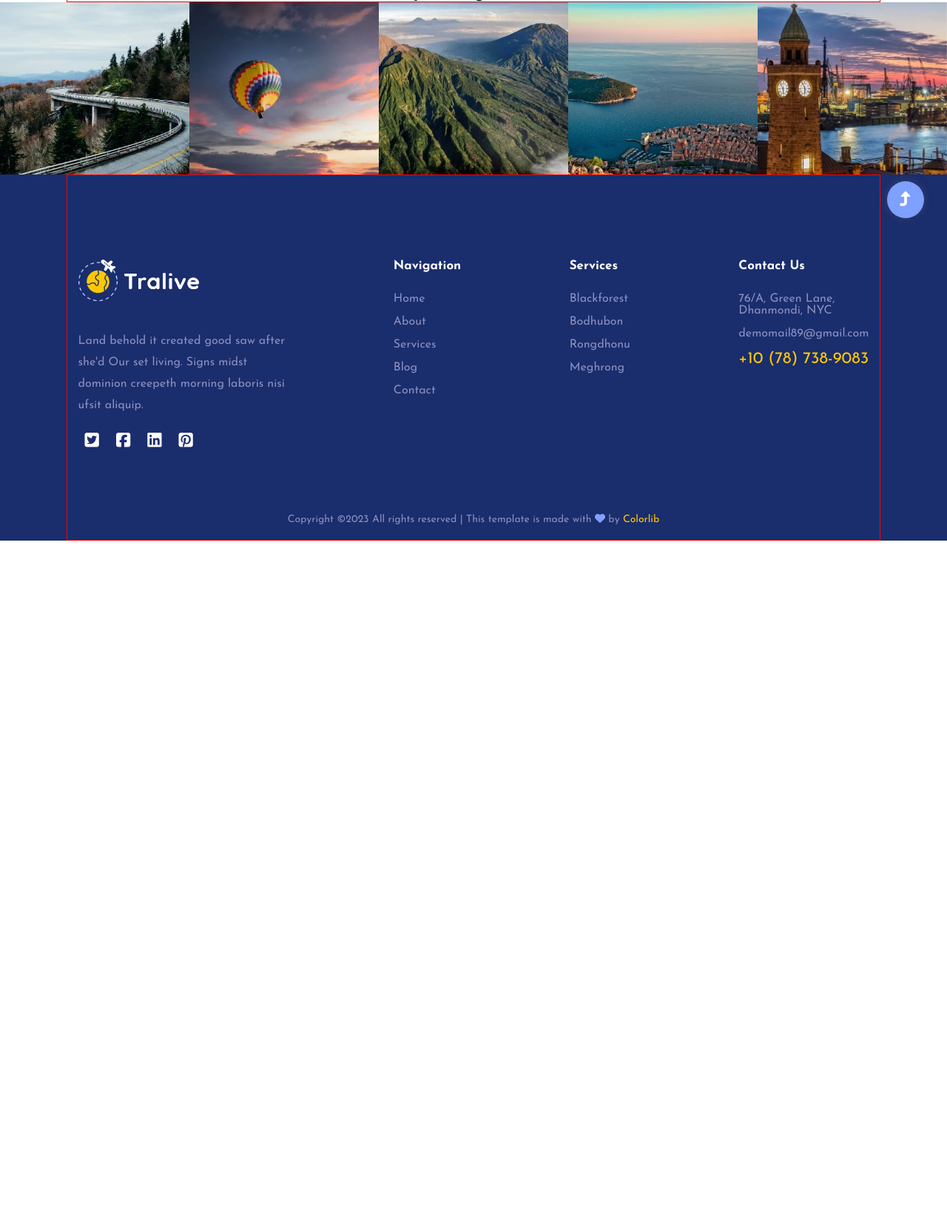
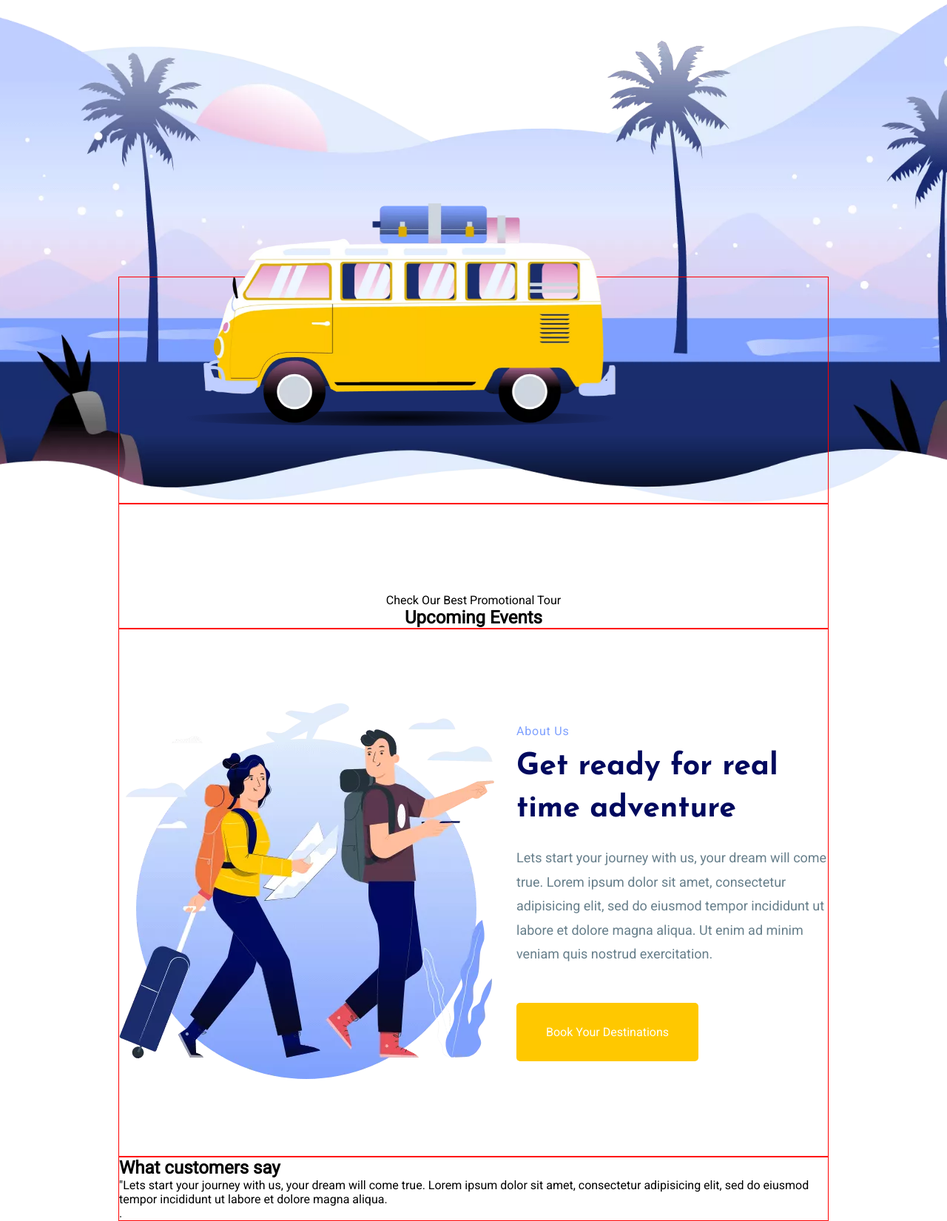
Before and after one commit to peri1012/tralive, a plain HTML site: page index.html in a window 1280 px wide. Shown: the part 487-2138 px from the top of the page at 74% size. Before the commit the page ends 1218 px from the top, so only its background shows below. Drawn offline with Linux system fonts and the light colour scheme.

Commit message:
continue

```diff
--- a/assets/scss/_base.scss
+++ b/assets/scss/_base.scss
@@ -4,11 +4,11 @@
     box-sizing: border-box;
     text-decoration: none;
     list-style: none;
-    font-family: 'Josefin Sans', sans-serif;
+    font-family: "Roboto",sans-serif;
 }
 
 .container{
-    width:86%;
+    width:960px;
     margin:0 auto;
     border:1px solid red;
 }
--- /dev/null
+++ b/assets/scss/components/_about-us.scss
@@ -0,0 +1,44 @@
+@import '../mixins';
+.about-us{
+    .container{
+        .row{
+            display: flex;
+            justify-content: space-between;
+            align-items: center;
+            gap:30px;
+            padding:100px 0;
+            .about-content{
+                // padding: 0 15px;
+                span{
+                    font-size:16px;
+                    color:#7EA0FF;
+                    margin-bottom:10px;
+                    display: inline-block;
+                    letter-spacing: 0.05em;
+                    font-weight: 400;
+                }
+                h2{
+                    font-size: 41px;
+                    font-family: "Josefin Sans",sans-serif;
+                    display: block;
+                    color: #00095E;
+                    font-weight: 700;
+                    line-height: 1.4;
+                    margin-bottom: 22px;
+                }
+                p{
+                    color: #677F8B;
+                    font-size: 18px;
+                    line-height: 30px;
+                    margin-bottom: 50px;
+                    font-weight: 400;
+                    line-height: 1.8;
+                }
+                .about-button{
+                    @include button(#FFC800, 30px 40px);
+                    margin:0;
+                }
+            }
+        }
+    }
+}
--- a/assets/scss/components/_header.scss
+++ b/assets/scss/components/_header.scss
@@ -65,8 +65,6 @@ header{
             }
             .phone{
                 @include button(#FFC800,13px 30px);
-
-
             }
             // .phone{
             //         margin:25px 0 25px 40px;
--- /dev/null
+++ b/assets/scss/components/_instagram.scss
@@ -0,0 +1,38 @@
+.instagram{
+    .row{
+        display: grid;
+        grid-template-columns: auto auto auto auto auto;
+        .col-items{
+            position: relative;
+            img{
+                width:100%;
+                height: auto;
+                display: block;
+                opacity: 1;
+                transition: .5s ease;
+                backface-visibility: hidden;
+            }
+            .insta-hover{
+                position: absolute;
+                transition: .5s ease;
+                opacity: 0;
+                font-size: 30px;
+                top: 50%;
+                left: 50%;
+                transform: translate(-50%, -50%);
+                text-align: center;
+                i{
+                    color: #fff;
+                }
+            }
+            &:hover{
+                img{
+                    opacity: 0.8;
+                }
+                .insta-hover{
+                    opacity: 1;
+                }
+            }
+        }
+    }
+}
--- a/assets/scss/index.scss
+++ b/assets/scss/index.scss
@@ -2,4 +2,6 @@
 @import '../scss/pages/home';
 @import '../scss/components/header';
 @import '../scss/components/footer';
+@import '../scss/components/instagram';
+@import '../scss/components/about-us';
 @import '../scss/mixins'
--- a/assets/scss/pages/_home.scss
+++ b/assets/scss/pages/_home.scss
@@ -1,6 +1,7 @@
 @import '../mixins';
 main{
     .hero{
+        .container{
             .hero-details{
                 display: flex;
                 flex-direction: column;
@@ -30,6 +31,48 @@ main{
                 }
             }
         }
+        .hero-background{
+            display: flex;
+            justify-content: center;
+            align-items: flex-end;
+            width: 100%;
+            height: 700px;
+            background-image: url("../images/h1_hero1.png.webp");
+            background-repeat: no-repeat;
+            background-position: top center;
+            background-size: cover;
+            .container{
+                .row{
+                    display: flex;
+                    justify-content: center;
+                    .car-moving{
+                        position: relative;
+                        bottom:100px;
+                        animation: move 10s linear infinite alternate;
+                        img{
+                            width:610px;
+                            height:301px;
+                        }
+                        @keyframes move {
+                            0%{
+                                transform: translate(0,0);
+                            }
+                            50%{
+                                transform: translate(-100px,0);
+                            }
+                            80%{
+                                transform: translate(100px,0);
+                            }
+                            100%{
+                                transform: translate(0,0);
+                            }
+                        }
+                        }
+                    }
+                }
+            }
+        }
+    }
     .events{
         .container{
             .row{
@@ -37,45 +80,7 @@ main{
                 flex-direction: column;
                 justify-content: center;
                 align-items: center;
+                padding-top: 120px;
             }
         }
     }
-    .instagram{
-        .row{
-            display: grid;
-            grid-template-columns: auto auto auto auto auto;
-            .col-items{
-                position: relative;
-                img{
-                    width:100%;
-                    height: auto;
-                    display: block;
-                    opacity: 1;
-                    transition: .5s ease;
-                    backface-visibility: hidden;
-                }
-                .insta-hover{
-                    position: absolute;
-                    transition: .5s ease;
-                    opacity: 0;
-                    font-size: 30px;
-                    top: 50%;
-                    left: 50%;
-                    transform: translate(-50%, -50%);
-                    text-align: center;
-                    i{
-                        color: #fff;
-                    }
-                }
-                &:hover{
-                    img{
-                        opacity: 0.8;
-                    }
-                    .insta-hover{
-                        opacity: 1;
-                    }
-                }
-            }
-        }
-    }
-}
--- a/index.html
+++ b/index.html
@@ -47,6 +47,13 @@
                 </div>
             </div>
             <div class="hero-background">
+                <div class="container">
+                    <div class="row">
+                        <div class="car-moving">
+                            <img src="./assets/images/car.png.webp" alt="">
+                        </div>
+                    </div>
+                </div>
 
             </div>
 
@@ -59,7 +66,33 @@
                 </div>
             </div>
         </section>
-        <section class="instagram">
+        <section class="about-us">
+            <div class="container">
+                <div class="row">
+                    <div class="about-image">
+                        <img src="./assets/images/about.png.webp" alt="">
+                    </div>
+                    <div class="about-content">
+                        <span>About Us</span>
+                        <h2>Get ready for real <br> time adventure</h2>
+                        <p>Lets start your journey with us, your dream will come  true. Lorem ipsum dolor sit amet, consectetur adipisicing elit, sed do eiusmod tempor incididunt ut labore et dolore magna aliqua. Ut enim ad minim veniam quis nostrud exercitation.</p>
+                        <a href="" class="about-button">Book Your Destinations</a>
+                    </div>
+                </div>
+            </div>
+        </section>
+        <section class="testimonial">
+            <div class="container">
+                <div class="row">
+                    <div class="testimonial-content">
+                        <h2>What customers say</h2>
+                        <p>"Lets start your journey with us, your dream will come true. Lorem ipsum dolor sit amet, consectetur adipisicing elit, sed do eiusmod tempor incididunt ut labore et dolore magna aliqua.</p>
+                        .
+                    </div>
+                </div>
+            </div>
+        </section>
+        <!-- <section class="instagram">
             <div class="row">
                 <div class="col-items">
                     <img src="./assets/images/instra1.jpg.webp" alt="">
@@ -102,9 +135,9 @@
                     </div>
                 </div>
             </div>
-        </section>
+        </section> -->
     </main>
-    <footer>
+    <!-- <footer>
         <div class="container">
             <div class="row">
                 <div class="footer-top">
@@ -160,7 +193,7 @@
                 <i class="fa-solid fa-turn-up"></i>
             </a>
         </div>
-    </footer>
+    </footer> -->
 
 
     <script src="https://kit.fontawesome.com/7b89daf135.js" crossorigin="anonymous"></script>
```
Also changed, not shown: assets/scss/index.css, 1 other file. Lines whose indentation alone changed are shown as unchanged.
